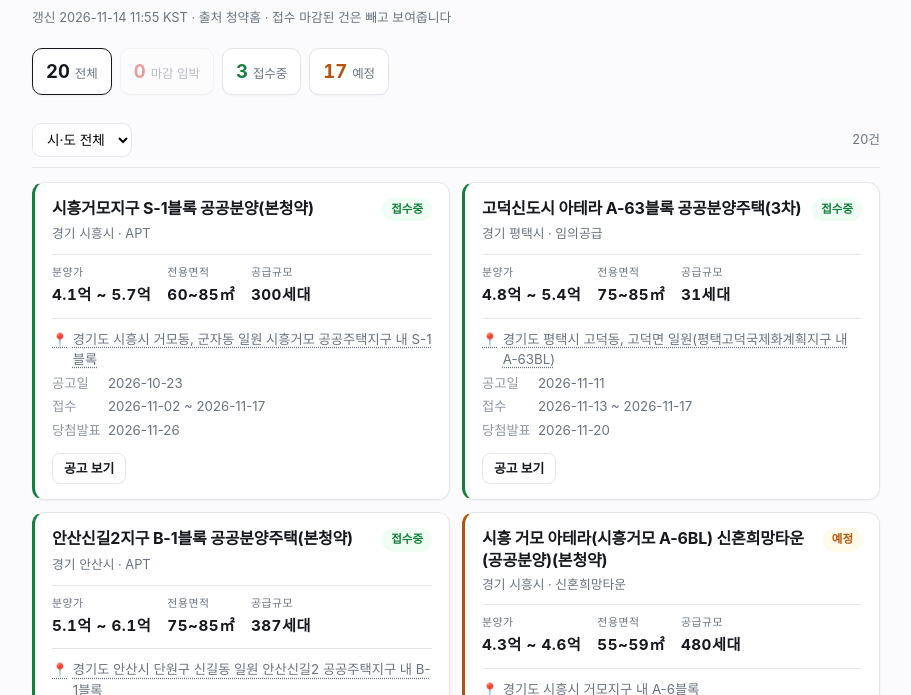
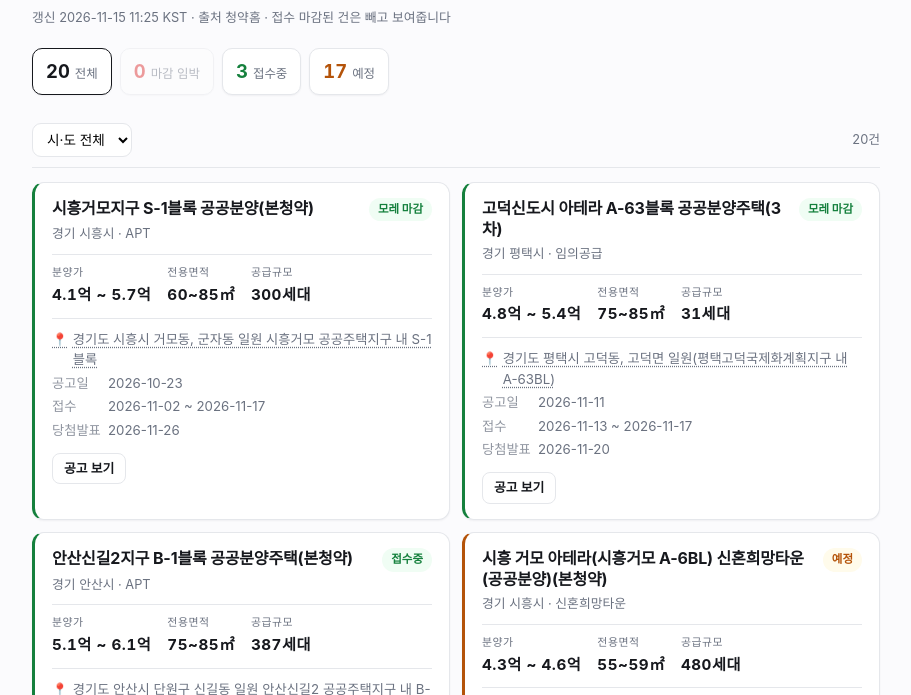
Before and after one commit to Jung-Yunho/cheongyak-alert, a plain HTML site: page docs/index.html in a window 1280 px wide. Shown: the part 63-758 px from the top of the page, without its empty margins (184-1095 px from the left). Drawn offline with Linux system fonts and the light colour scheme.

Commit message:
청약 갱신 2026-11-15 11:25

```diff
--- a/docs/index.html
+++ b/docs/index.html
@@ -117,7 +117,7 @@
 </style>
 <div class="wrap">
 <h1>청약 알림</h1>
-<div class="sub">갱신 2026-11-14 11:55 KST · 출처 청약홈 · 접수 마감된 건은 빼고 보여줍니다</div>
+<div class="sub">갱신 2026-11-15 11:25 KST · 출처 청약홈 · 접수 마감된 건은 빼고 보여줍니다</div>
 <div class="stats"><button type="button" class="stat " data-status=""><b>20</b><span>전체</span></button><button type="button" class="stat s-urgent" data-status="urgent"><b>0</b><span>마감 임박</span></button><button type="button" class="stat s-open" data-status="open"><b>3</b><span>접수중</span></button><button type="button" class="stat s-soon" data-status="soon"><b>17</b><span>예정</span></button></div>
 <div class="filter">
   <select id="sido"><option value="">시·도 전체</option></select>
@@ -125,8 +125,8 @@
   <span id="cnt"></span>
 </div>
 <div class="list">
-<div class="card open" data-status="open" data-sido="경기" data-gugun="시흥시"><div class="head"><div class="name">시흥거모지구 S-1블록 공공분양(본청약)</div><span class="tag t-open">접수중</span></div><div class="where">경기 시흥시 · APT</div><div class="key"><div>분양가<strong>4.1억 ~ 5.7억</strong></div><div>전용면적<strong>60~85㎡</strong></div><div>공급규모<strong>300세대</strong></div></div><div class="rows"><p><a class="map" href="https://map.naver.com/p/search/%EA%B2%BD%EA%B8%B0%EB%8F%84%20%EC%8B%9C%ED%9D%A5%EC%8B%9C%20%EA%B1%B0%EB%AA%A8%EB%8F%99" target="_blank" rel="noopener" title="네이버 지도에서 보기"><span class="pin" aria-hidden="true">📍</span><span>경기도 시흥시 거모동, 군자동 일원 시흥거모 공공주택지구 내 S-1블록</span></a></p><p><span class="k">공고일</span>2026-10-23</p><p><span class="k">접수</span>2026-11-02 ~ 2026-11-17</p><p><span class="k">당첨발표</span>2026-11-26</p></div><a class="notice" href="https://www.applyhome.co.kr/ai/aia/selectAPTLttotPblancDetail.do?houseManageNo=2026000531&amp;pblancNo=2026000531" target="_blank" rel="noopener">공고 보기</a></div>
-<div class="card open" data-status="open" data-sido="경기" data-gugun="평택시"><div class="head"><div class="name">고덕신도시 아테라 A-63블록 공공분양주택(3차)</div><span class="tag t-open">접수중</span></div><div class="where">경기 평택시 · 임의공급</div><div class="key"><div>분양가<strong>4.8억 ~ 5.4억</strong></div><div>전용면적<strong>75~85㎡</strong></div><div>공급규모<strong>31세대</strong></div></div><div class="rows"><p><a class="map" href="https://map.naver.com/p/search/%EA%B2%BD%EA%B8%B0%EB%8F%84%20%ED%8F%89%ED%83%9D%EC%8B%9C%20%EA%B3%A0%EB%8D%95%EB%8F%99" target="_blank" rel="noopener" title="네이버 지도에서 보기"><span class="pin" aria-hidden="true">📍</span><span>경기도 평택시 고덕동, 고덕면 일원(평택고덕국제화계획지구 내 A-63BL)</span></a></p><p><span class="k">공고일</span>2026-11-11</p><p><span class="k">접수</span>2026-11-13 ~ 2026-11-17</p><p><span class="k">당첨발표</span>2026-11-20</p></div><a class="notice" href="https://www.applyhome.co.kr/ai/aia/selectAPTRemndrLttotPblancDetailView.do?houseManageNo=2026940250&amp;pblancNo=2026940250" target="_blank" rel="noopener">공고 보기</a></div>
+<div class="card open" data-status="open" data-sido="경기" data-gugun="시흥시"><div class="head"><div class="name">시흥거모지구 S-1블록 공공분양(본청약)</div><span class="tag t-open">모레 마감</span></div><div class="where">경기 시흥시 · APT</div><div class="key"><div>분양가<strong>4.1억 ~ 5.7억</strong></div><div>전용면적<strong>60~85㎡</strong></div><div>공급규모<strong>300세대</strong></div></div><div class="rows"><p><a class="map" href="https://map.naver.com/p/search/%EA%B2%BD%EA%B8%B0%EB%8F%84%20%EC%8B%9C%ED%9D%A5%EC%8B%9C%20%EA%B1%B0%EB%AA%A8%EB%8F%99" target="_blank" rel="noopener" title="네이버 지도에서 보기"><span class="pin" aria-hidden="true">📍</span><span>경기도 시흥시 거모동, 군자동 일원 시흥거모 공공주택지구 내 S-1블록</span></a></p><p><span class="k">공고일</span>2026-10-23</p><p><span class="k">접수</span>2026-11-02 ~ 2026-11-17</p><p><span class="k">당첨발표</span>2026-11-26</p></div><a class="notice" href="https://www.applyhome.co.kr/ai/aia/selectAPTLttotPblancDetail.do?houseManageNo=2026000531&amp;pblancNo=2026000531" target="_blank" rel="noopener">공고 보기</a></div>
+<div class="card open" data-status="open" data-sido="경기" data-gugun="평택시"><div class="head"><div class="name">고덕신도시 아테라 A-63블록 공공분양주택(3차)</div><span class="tag t-open">모레 마감</span></div><div class="where">경기 평택시 · 임의공급</div><div class="key"><div>분양가<strong>4.8억 ~ 5.4억</strong></div><div>전용면적<strong>75~85㎡</strong></div><div>공급규모<strong>31세대</strong></div></div><div class="rows"><p><a class="map" href="https://map.naver.com/p/search/%EA%B2%BD%EA%B8%B0%EB%8F%84%20%ED%8F%89%ED%83%9D%EC%8B%9C%20%EA%B3%A0%EB%8D%95%EB%8F%99" target="_blank" rel="noopener" title="네이버 지도에서 보기"><span class="pin" aria-hidden="true">📍</span><span>경기도 평택시 고덕동, 고덕면 일원(평택고덕국제화계획지구 내 A-63BL)</span></a></p><p><span class="k">공고일</span>2026-11-11</p><p><span class="k">접수</span>2026-11-13 ~ 2026-11-17</p><p><span class="k">당첨발표</span>2026-11-20</p></div><a class="notice" href="https://www.applyhome.co.kr/ai/aia/selectAPTRemndrLttotPblancDetailView.do?houseManageNo=2026940250&amp;pblancNo=2026940250" target="_blank" rel="noopener">공고 보기</a></div>
 <div class="card open" data-status="open" data-sido="경기" data-gugun="안산시"><div class="head"><div class="name">안산신길2지구 B-1블록 공공분양주택(본청약)</div><span class="tag t-open">접수중</span></div><div class="where">경기 안산시 · APT</div><div class="key"><div>분양가<strong>5.1억 ~ 6.1억</strong></div><div>전용면적<strong>75~85㎡</strong></div><div>공급규모<strong>387세대</strong></div></div><div class="rows"><p><a class="map" href="https://map.naver.com/p/search/%EA%B2%BD%EA%B8%B0%EB%8F%84%20%EC%95%88%EC%82%B0%EC%8B%9C%20%EB%8B%A8%EC%9B%90%EA%B5%AC%20%EC%8B%A0%EA%B8%B8%EB%8F%99%20%EC%95%88%EC%82%B0%EC%8B%A0%EA%B8%B82%20%EA%B3%B5%EA%B3%B5%EC%A3%BC%ED%83%9D%EC%A7%80%EA%B5%AC" target="_blank" rel="noopener" title="네이버 지도에서 보기"><span class="pin" aria-hidden="true">📍</span><span>경기도 안산시 단원구 신길동 일원 안산신길2 공공주택지구 내 B-1블록</span></a></p><p><span class="k">공고일</span>2026-10-30</p><p><span class="k">접수</span>2026-11-09 ~ 2026-11-18</p><p><span class="k">당첨발표</span>2026-11-30</p></div><a class="notice" href="https://www.applyhome.co.kr/ai/aia/selectAPTLttotPblancDetail.do?houseManageNo=2026000533&amp;pblancNo=2026000533" target="_blank" rel="noopener">공고 보기</a></div>
 <div class="card soon" data-status="soon" data-sido="경기" data-gugun="시흥시"><div class="head"><div class="name">시흥 거모 아테라(시흥거모 A-6BL) 신혼희망타운(공공분양)(본청약)</div><span class="tag t-soon">예정</span></div><div class="where">경기 시흥시 · 신혼희망타운</div><div class="key"><div>분양가<strong>4.3억 ~ 4.6억</strong></div><div>전용면적<strong>55~59㎡</strong></div><div>공급규모<strong>480세대</strong></div></div><div class="rows"><p><a class="map" href="https://map.naver.com/p/search/%EA%B2%BD%EA%B8%B0%EB%8F%84%20%EC%8B%9C%ED%9D%A5%EC%8B%9C%20%EA%B1%B0%EB%AA%A8%EC%A7%80%EA%B5%AC" target="_blank" rel="noopener" title="네이버 지도에서 보기"><span class="pin" aria-hidden="true">📍</span><span>경기도 시흥시 거모지구 내 A-6블록</span></a></p><p><span class="k">공고일</span>2026-11-06</p><p><span class="k">접수</span>2026-11-16 ~ 2026-11-27</p><p><span class="k">당첨발표</span>2026-12-08</p></div><a class="notice" href="https://www.applyhome.co.kr/ai/aia/selectAPTLttotPblancDetail.do?houseManageNo=2026820015&amp;pblancNo=2026820015" target="_blank" rel="noopener">공고 보기</a></div>
 <div class="card soon" data-status="soon" data-sido="경기" data-gugun="광주시"><div class="head"><div class="name">제일풍경채 광주 포에듀</div><span class="tag t-soon">예정</span></div><div class="where">경기 광주시 · APT</div><div class="key"><div>분양가<strong>6.9억</strong></div><div>전용면적<strong>85㎡</strong></div><div>공급규모<strong>572세대</strong></div></div><div class="rows"><p><a class="map" href="https://map.naver.com/p/search/%EA%B2%BD%EA%B8%B0%EB%8F%84%20%EA%B4%91%EC%A3%BC%EC%8B%9C%20%ED%83%84%EB%B2%8C%EB%8F%99%20203-4%EB%B2%88%EC%A7%80" target="_blank" rel="noopener" title="네이버 지도에서 보기"><span class="pin" aria-hidden="true">📍</span><span>경기도 광주시 탄벌동 203-4번지 일원 (탄벌A지구 A5블럭)</span></a></p><p><span class="k">공고일</span>2026-11-06</p><p><span class="k">접수</span>2026-11-16 ~ 2026-11-18</p><p><span class="k">당첨발표</span>2026-11-24</p></div><a class="notice" href="https://www.applyhome.co.kr/ai/aia/selectAPTLttotPblancDetail.do?houseManageNo=2026000557&amp;pblancNo=2026000557" target="_blank" rel="noopener">공고 보기</a></div>
```
Also changed, not shown: seen.txt.
